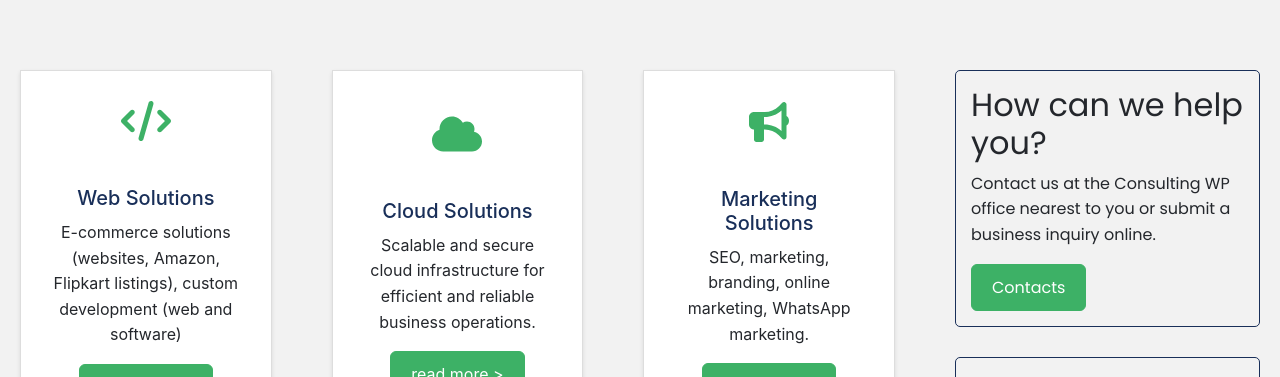
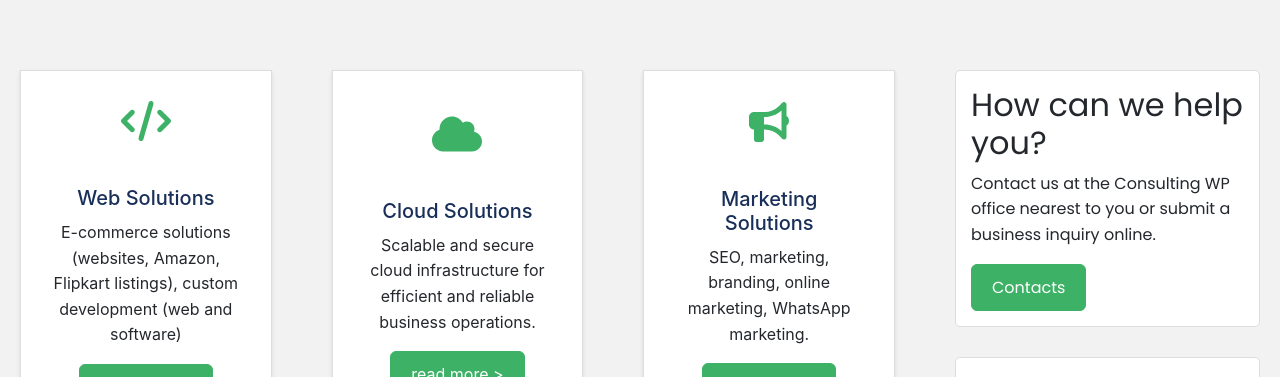
Before and after one commit to varshiniI3/services, a React (Create React App) app in the folder app/: page / in a window 1280 px wide. Shown: the part 264-641 px from the top of the page. Built offline with nearby package versions, Linux system fonts and the light colour scheme.

Commit message:
made all changes as per pic

```diff
--- a/app/src/components/Sidebar.css
+++ b/app/src/components/Sidebar.css
@@ -8,9 +8,12 @@
 }
 
 .contact-section, .brochure-section, .benefits-section {
+    background-color: #fff;
+    border: 1px solid #ddd;
     margin-bottom: 30px;
     padding: 15px;
-    border: 1px solid #192F59;
+    /* box-shadow: 0 2px 4px rgba(0, 0, 0, 0.1); */
+    /* border: 1px solid #192F59; */
     border-radius: 5px;
 }
 
```
